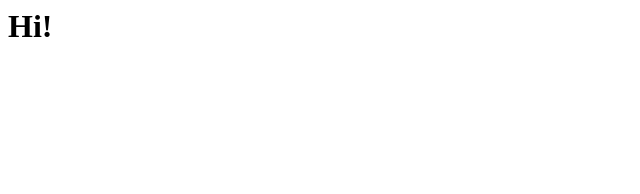
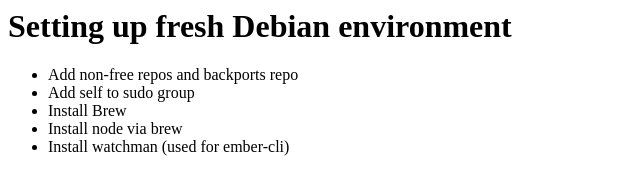
Before and after one commit to jsorah/jsorah.github.io, a plain HTML site: page index.html in a window 1280 px wide. Shown: the whole page, without its empty margins (0-640 px from the left). Drawn offline with Linux system fonts and the light colour scheme.

Commit message:
Update index.html

```diff
--- a/index.html
+++ b/index.html
@@ -1,3 +1,12 @@
 <html>
-<h1>Hi!</h1>
+<body>
+  <h1>Setting up fresh Debian environment</h1>
+  <ul>
+    <li>Add non-free repos and backports repo</li>
+    <li>Add self to sudo group</li>
+    <li>Install Brew</li>
+    <li>Install node via brew</li>
+    <li>Install watchman (used for ember-cli)</li>
+  </ul>
+</body>
 </html>
```
